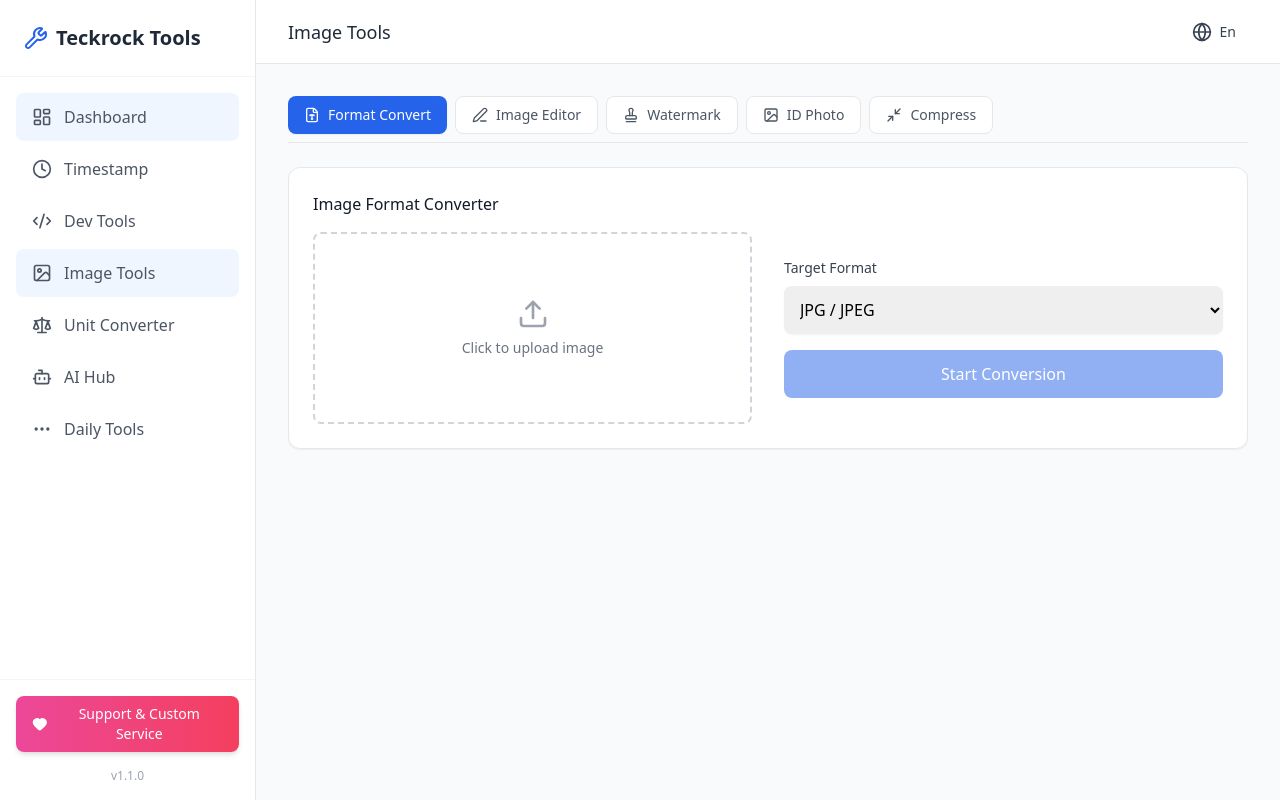
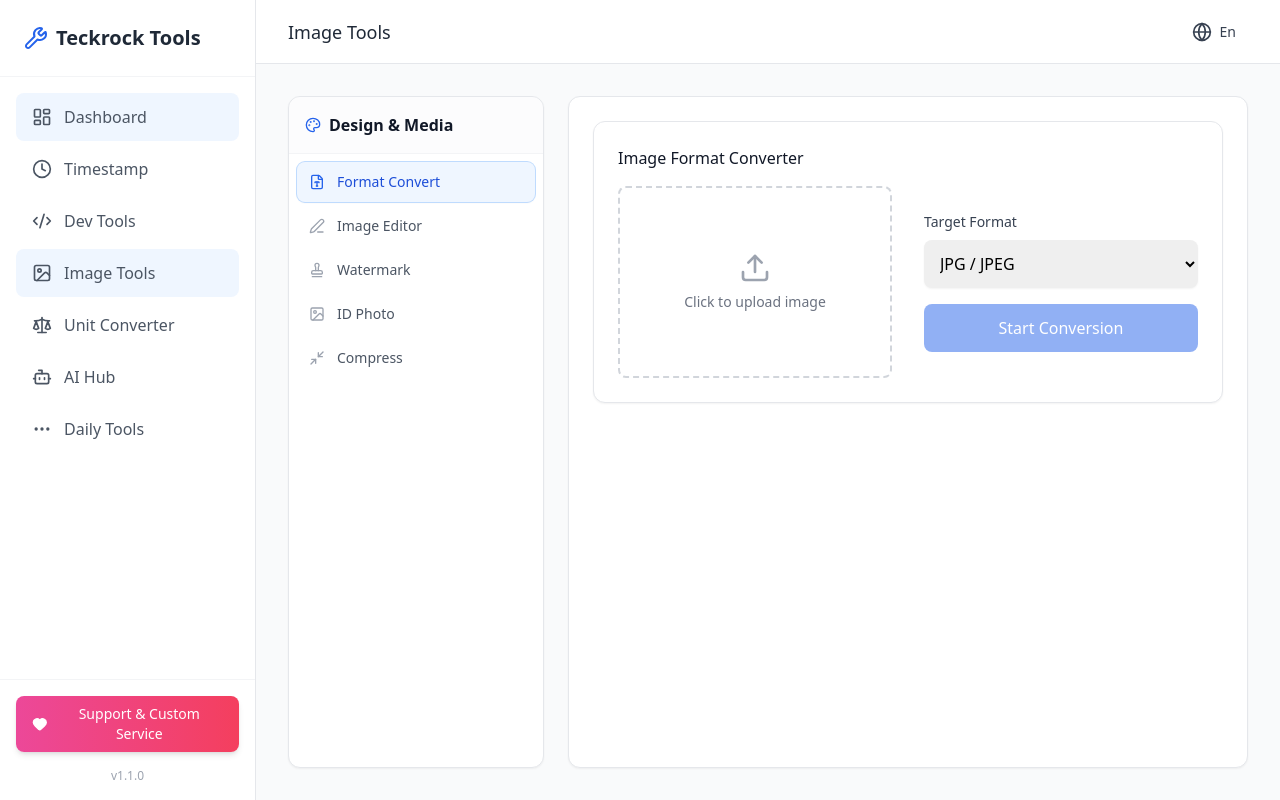
Before and after one commit to palemoon-hub/tech-website, a Vue app: page /image-tools in a window 1280 px wide. Built offline with nearby package versions, Linux system fonts and the light colour scheme.

Commit message:
新功能

```diff
--- a/src/views/DevTools.vue
+++ b/src/views/DevTools.vue
@@ -1,21 +1,30 @@
 <template>
-  <div class="h-[calc(100vh-8rem)] flex flex-col gap-6">
-    <!-- Tools Navigation -->
-    <div class="flex gap-2 border-b border-gray-200 pb-2 overflow-x-auto">
+  <div class="flex flex-col lg:flex-row gap-6 h-[calc(100vh-8rem)]">
+    <!-- Sidebar Navigation -->
+    <aside class="w-full lg:w-64 flex-shrink-0 bg-white rounded-xl border border-gray-200 shadow-sm overflow-hidden flex flex-col">
+      <div class="p-4 border-b border-gray-100 bg-gray-50/50">
+        <h2 class="font-semibold text-gray-900 flex items-center gap-2">
+          <Terminal class="w-4 h-4 text-blue-600" />
+          {{ $t('home.categories.dev') }}
+        </h2>
+      </div>
+      <div class="flex-1 overflow-y-auto p-2 space-y-1">
         <button
           v-for="tool in tools"
           :key="tool.id"
           @click="currentTool = tool.id"
-        class="px-4 py-2 rounded-lg text-sm font-medium transition-colors whitespace-nowrap flex items-center gap-2"
-        :class="currentTool === tool.id ? 'bg-blue-600 text-white shadow-sm' : 'bg-white text-gray-600 hover:bg-gray-50 border border-gray-200'"
+          class="w-full px-3 py-2.5 rounded-lg text-sm font-medium transition-all flex items-center gap-3 text-left group"
+          :class="currentTool === tool.id ? 'bg-blue-50 text-blue-700 shadow-sm ring-1 ring-blue-200' : 'text-gray-600 hover:bg-gray-50 hover:text-gray-900'"
         >
-        <component :is="tool.icon" class="w-4 h-4" />
+          <component :is="tool.icon" class="w-4 h-4" :class="currentTool === tool.id ? 'text-blue-600' : 'text-gray-400 group-hover:text-gray-600'" />
           {{ tool.name }}
         </button>
       </div>
+    </aside>
 
     <!-- Content Area -->
-    <div class="flex-1 min-h-0 overflow-auto">
+    <main class="flex-1 bg-white rounded-xl border border-gray-200 shadow-sm overflow-hidden flex flex-col min-w-0">
+      <div class="p-6 h-full overflow-auto">
 
       <!-- 1. JSON (Existing) -->
       <div v-if="currentTool === 'json'" class="h-full flex gap-4">
@@ -36,7 +45,34 @@
         </div>
       </div>
 
-      <!-- 2. Base64 -->
+      <!-- 2. Diff -->
+      <div v-if="currentTool === 'diff'" class="h-full flex flex-col gap-4">
+        <div class="grid grid-cols-2 gap-4 flex-1 min-h-0">
+          <div class="flex flex-col gap-2">
+            <label class="text-sm font-medium text-gray-700">{{ $t('devTools.diff.original') }}</label>
+            <textarea v-model="diffOld" class="flex-1 p-4 border border-gray-300 rounded-lg resize-none font-mono text-sm whitespace-pre" :placeholder="$t('devTools.diff.originalPlaceholder')"></textarea>
+          </div>
+          <div class="flex flex-col gap-2">
+            <label class="text-sm font-medium text-gray-700">{{ $t('devTools.diff.modified') }}</label>
+            <textarea v-model="diffNew" class="flex-1 p-4 border border-gray-300 rounded-lg resize-none font-mono text-sm whitespace-pre" :placeholder="$t('devTools.diff.modifiedPlaceholder')"></textarea>
+          </div>
+        </div>
+        <div class="h-1/3 bg-white border border-gray-200 rounded-lg overflow-auto p-4 font-mono text-sm">
+          <div v-if="diffResult.length === 0" class="text-gray-400 text-center mt-4">{{ $t('devTools.diff.noChanges') }}</div>
+          <div v-for="(part, index) in diffResult" :key="index"
+            :class="{
+              'bg-green-100 text-green-800': part.added,
+              'bg-red-100 text-red-800': part.removed,
+              'text-gray-600': !part.added && !part.removed
+            }"
+            class="whitespace-pre-wrap break-all"
+          >
+            {{ part.value }}
+          </div>
+        </div>
+      </div>
+
+      <!-- 3. Base64 -->
       <div v-if="currentTool === 'base64'" class="h-full flex flex-col gap-4">
         <div class="flex gap-2">
           <button @click="b64Encode" class="px-4 py-2 bg-blue-600 text-white rounded-lg text-sm">{{ $t('devTools.base64.encode') }}</button>
@@ -224,6 +260,7 @@
       </div>
 
     </div>
+    </main>
   </div>
 </template>
 
@@ -232,7 +269,7 @@ import { ref, computed, watch, onMounted } from 'vue'
 import { useRoute, useRouter } from 'vue-router'
 import CryptoJS from 'crypto-js'
 import * as Diff from 'diff'
-import { FileJson, Hash, Link, Code2, Replace, Type, KeyRound, GitCompare } from 'lucide-vue-next'
+import { FileJson, Hash, Link, Code2, Replace, Type, KeyRound, GitCompare, Terminal } from 'lucide-vue-next'
 import { useI18n } from 'vue-i18n'
 
 const { t } = useI18n()
@@ -385,7 +422,11 @@ const genPassword = () => {
   const array = new Uint32Array(pwdLength.value)
   crypto.getRandomValues(array)
   for (let i = 0; i < pwdLength.value; i++) {
-    pwd += charset[array[i] % charset.length]!
+    const val = array[i]
+    if (val !== undefined) {
+      const charIndex = val % charset.length
+      pwd += charset.charAt(charIndex)
+    }
   }
   pwdResult.value = pwd
 }
--- a/src/views/Home.vue
+++ b/src/views/Home.vue
@@ -84,7 +84,7 @@ import {
   Clock, Code2, Image, Scale, Bot, MoreHorizontal,
   Wrench, Search, SearchX, Terminal, Palette, Coffee,
   FileJson, Hash, Link, Replace, Type, KeyRound,
-  RotateCcw, FileType, Minimize2, Edit3, GitDiff, Stamp
+  FileType, Minimize2, Edit3, GitCompare, Stamp
 } from 'lucide-vue-next'
 
 const { t } = useI18n()
@@ -163,10 +163,10 @@ const categories = computed(() => [
         name: t('home.tools.diff.name'),
         description: t('home.tools.diff.desc'),
         path: '/dev-tools',
-        query: { tool: 'diff' },
-        icon: GitDiff,
-        color: 'bg-slate-600',
-        tags: ['Diff', 'Compare', 'Text'],
+         query: { tool: 'diff' },
+         icon: GitCompare,
+         color: 'bg-slate-600',
+         tags: ['Diff', 'Compare', 'Text'],
         new: true
       },
       {
--- a/src/views/ImageTools.vue
+++ b/src/views/ImageTools.vue
@@ -1,21 +1,30 @@
 <template>
-  <div class="h-[calc(100vh-8rem)] flex flex-col gap-6">
-    <!-- Tools Navigation -->
-    <div class="flex gap-2 border-b border-gray-200 pb-2 overflow-x-auto">
+  <div class="flex flex-col lg:flex-row gap-6 h-[calc(100vh-8rem)]">
+    <!-- Sidebar Navigation -->
+    <aside class="w-full lg:w-64 flex-shrink-0 bg-white rounded-xl border border-gray-200 shadow-sm overflow-hidden flex flex-col">
+      <div class="p-4 border-b border-gray-100 bg-gray-50/50">
+        <h2 class="font-semibold text-gray-900 flex items-center gap-2">
+          <Palette class="w-4 h-4 text-blue-600" />
+          {{ $t('home.categories.design') }}
+        </h2>
+      </div>
+      <div class="flex-1 overflow-y-auto p-2 space-y-1">
         <button
           v-for="tool in tools"
           :key="tool.id"
           @click="currentTool = tool.id"
-        class="px-4 py-2 rounded-lg text-sm font-medium transition-colors whitespace-nowrap flex items-center gap-2"
-        :class="currentTool === tool.id ? 'bg-blue-600 text-white shadow-sm' : 'bg-white text-gray-600 hover:bg-gray-50 border border-gray-200'"
+          class="w-full px-3 py-2.5 rounded-lg text-sm font-medium transition-all flex items-center gap-3 text-left group"
+          :class="currentTool === tool.id ? 'bg-blue-50 text-blue-700 shadow-sm ring-1 ring-blue-200' : 'text-gray-600 hover:bg-gray-50 hover:text-gray-900'"
         >
-        <component :is="tool.icon" class="w-4 h-4" />
+          <component :is="tool.icon" class="w-4 h-4" :class="currentTool === tool.id ? 'text-blue-600' : 'text-gray-400 group-hover:text-gray-600'" />
           {{ tool.name }}
         </button>
       </div>
+    </aside>
 
     <!-- Content Area -->
-    <div class="flex-1 min-h-0 overflow-auto">
+    <main class="flex-1 bg-white rounded-xl border border-gray-200 shadow-sm overflow-hidden flex flex-col min-w-0">
+      <div class="p-6 h-full overflow-auto">
 
       <!-- 1. Image Converter -->
       <div v-if="currentTool === 'convert'" class="h-full flex flex-col gap-6">
@@ -343,13 +352,14 @@
       </div>
 
     </div>
+    </main>
   </div>
 </template>
 
 <script setup lang="ts">
 import { ref, computed, watch, onMounted } from 'vue'
 import { useRoute, useRouter } from 'vue-router'
-import { Image, FileType, Upload, Download, CheckCircle, Minimize2, Edit3, RotateCcw, RotateCw, MoveHorizontal, MoveVertical, RefreshCcw, Sun, Moon, Stamp } from 'lucide-vue-next'
+import { Image, FileType, Upload, Download, CheckCircle, Minimize2, Edit3, RotateCcw, RotateCw, MoveHorizontal, MoveVertical, RefreshCcw, Sun, Moon, Stamp, Palette } from 'lucide-vue-next'
 import { useI18n } from 'vue-i18n'
 
 const { t } = useI18n()
```
Lines whose indentation alone changed are shown as unchanged.
